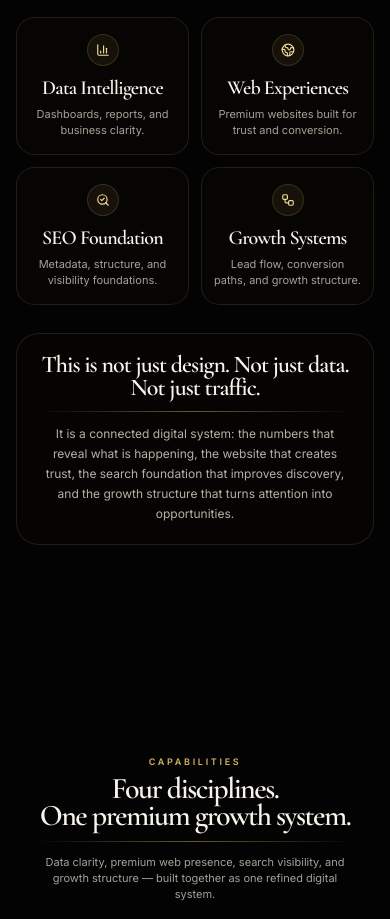
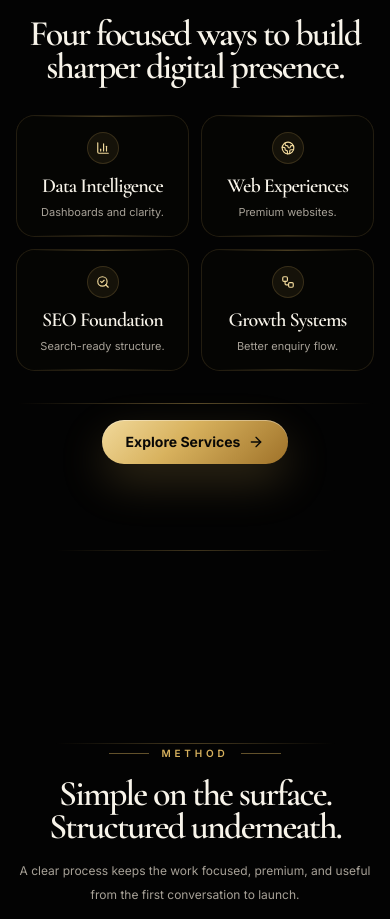
Before and after one commit to shubhampawarr/acesta-analytics, a Next.js app: page / in a window 390 px wide. Shown: the part 1063-1982 px from the top of the page. Built offline with nearby package versions, Linux system fonts and the light colour scheme.

Commit message:
Refine homepage services and method sections

```diff
--- a/app/page.tsx
+++ b/app/page.tsx
@@ -1,7 +1,6 @@
 import Navbar from '@/components/Navbar';
 import Hero from '@/components/Hero';
 import HomeServices from '@/components/HomeServices';
-import Services from '@/components/Services';
 import Process from '@/components/Process';
 import FinalCTA from '@/components/FinalCTA';
 import Footer from '@/components/Footer';
@@ -22,10 +21,6 @@ export default function Home() {
       </section>
 
       <section className="min-h-[100dvh] md:snap-start md:snap-always">
-        <Services />
-      </section>
-
-      <section className="min-h-[100dvh] md:snap-start md:snap-always">
         <Process />
       </section>
 
--- a/components/HomeServices.tsx
+++ b/components/HomeServices.tsx
@@ -1,4 +1,6 @@
+import Link from 'next/link';
 import {
+  ArrowRight,
   BarChart3,
   Globe2,
   SearchCheck,
@@ -9,51 +11,64 @@ import { Reveal, Stagger, StaggerItem } from '@/components/Reveal';
 const services = [
   {
     title: 'Data Intelligence',
-    description: 'Dashboards, reports, and business clarity.',
+    description: 'Dashboards and clarity.',
     icon: BarChart3,
   },
   {
     title: 'Web Experiences',
-    description: 'Premium websites built for trust and conversion.',
+    description: 'Premium websites.',
     icon: Globe2,
   },
   {
     title: 'SEO Foundation',
-    description: 'Metadata, structure, and visibility foundations.',
+    description: 'Search-ready structure.',
     icon: SearchCheck,
   },
   {
     title: 'Growth Systems',
-    description: 'Lead flow, conversion paths, and growth structure.',
+    description: 'Better enquiry flow.',
     icon: Workflow,
   },
 ];
 
 export default function HomeServices() {
   return (
-    <section className="relative flex min-h-screen items-center py-10 md:py-12">
+    <section className="relative flex min-h-screen items-center overflow-hidden py-10 md:py-12">
+      <div className="pointer-events-none absolute left-1/2 top-24 h-px w-[72%] -translate-x-1/2 gold-line opacity-50" />
+      <div className="pointer-events-none absolute bottom-24 left-1/2 h-px w-[72%] -translate-x-1/2 gold-line opacity-35" />
+
+      <div className="pointer-events-none absolute left-6 top-1/2 hidden h-[42%] w-px -translate-y-1/2 bg-gradient-to-b from-transparent via-[#d8b25e]/30 to-transparent md:block" />
+      <div className="pointer-events-none absolute right-6 top-1/2 hidden h-[42%] w-px -translate-y-1/2 bg-gradient-to-b from-transparent via-[#d8b25e]/30 to-transparent md:block" />
+
       <div className="premium-container">
         <div className="mx-auto max-w-6xl">
           <Reveal y={16}>
             <div className="text-center">
-              <p className="text-[10px] font-semibold uppercase tracking-[0.38em] text-[#d8b25e] md:text-[11px]">
-                Services
-              </p>
+              <div className="mx-auto mb-4 flex items-center justify-center gap-3">
+                <span className="h-px w-10 bg-[#d8b25e]/45" />
+                <p className="text-[10px] font-semibold uppercase tracking-[0.38em] text-[#d8b25e] md:text-[11px]">
+                  Services
+                </p>
+                <span className="h-px w-10 bg-[#d8b25e]/45" />
+              </div>
 
-              <h2 className="font-display mx-auto mt-3 max-w-xl text-3xl font-semibold leading-[0.95] tracking-[-0.045em] text-[#f8f4ea] md:text-5xl">
-                Four ways we build business clarity.
+              <h2 className="font-display mx-auto max-w-2xl text-4xl font-semibold leading-[0.92] tracking-[-0.05em] text-[#f8f4ea] md:text-6xl">
+                Four focused ways to build sharper digital presence.
               </h2>
             </div>
           </Reveal>
 
-          <Stagger className="mx-auto mt-7 grid max-w-[560px] grid-cols-2 gap-3 md:mt-8 md:max-w-none md:grid-cols-4">
+          <Stagger className="mx-auto mt-8 grid max-w-[560px] grid-cols-2 gap-3 md:mt-10 md:max-w-none md:grid-cols-4 md:gap-4">
             {services.map((service) => {
               const Icon = service.icon;
 
               return (
                 <StaggerItem key={service.title}>
-                  <article className="group h-full rounded-[1.15rem] border border-[#d8b25e]/14 bg-[#080705]/75 px-3 py-4 text-center transition duration-500 hover:-translate-y-1 hover:border-[#f1d99b]/35 hover:bg-[#0c0a07] md:rounded-[1.25rem] md:px-4 md:py-5 lg:px-5">
-                    <div className="mx-auto flex h-8 w-8 items-center justify-center rounded-full border border-[#d8b25e]/18 bg-[#d8b25e]/8 text-[#f1d99b] transition duration-500 group-hover:scale-110 group-hover:border-[#f1d99b]/45 md:h-9 md:w-9">
+                  <article className="group relative h-full overflow-hidden rounded-[1.15rem] border border-[#d8b25e]/14 bg-[#080705]/72 px-3 py-4 text-center transition duration-500 hover:-translate-y-1 hover:border-[#f1d99b]/35 hover:bg-[#0c0a07] md:rounded-[1.35rem] md:px-4 md:py-6">
+                    <div className="pointer-events-none absolute left-4 right-4 top-0 h-px bg-gradient-to-r from-transparent via-[#d8b25e]/45 to-transparent opacity-70" />
+                    <div className="pointer-events-none absolute bottom-0 left-4 right-4 h-px bg-gradient-to-r from-transparent via-[#d8b25e]/20 to-transparent" />
+
+                    <div className="mx-auto flex h-8 w-8 items-center justify-center rounded-full border border-[#d8b25e]/18 bg-[#d8b25e]/8 text-[#f1d99b] transition duration-500 group-hover:scale-110 group-hover:border-[#f1d99b]/45 md:h-10 md:w-10">
                       <Icon className="h-3.5 w-3.5 md:h-4 md:w-4" />
                     </div>
 
@@ -61,7 +76,7 @@ export default function HomeServices() {
                       {service.title}
                     </h3>
 
-                    <p className="mx-auto mt-2 max-w-[150px] text-[11px] leading-4 text-[#a7a197] md:mt-3 md:max-w-xs md:text-xs md:leading-5 lg:text-sm">
+                    <p className="mx-auto mt-2 max-w-[130px] text-[11px] leading-4 text-[#a7a197] md:mt-3 md:text-xs md:leading-5">
                       {service.description}
                     </p>
                   </article>
@@ -70,20 +85,17 @@ export default function HomeServices() {
             })}
           </Stagger>
 
-          <Reveal delay={0.18} y={18}>
-            <div className="mx-auto mt-7 max-w-4xl rounded-[1.4rem] border border-[#d8b25e]/14 bg-[#080705]/70 px-5 py-5 text-center md:mt-8 md:rounded-[1.75rem] md:px-6 md:py-6">
-              <p className="font-display mx-auto max-w-3xl text-2xl font-semibold leading-[0.95] tracking-[-0.04em] text-[#f8f4ea] md:text-4xl">
-                This is not just design. Not just data. Not just traffic.
-              </p>
+          <Reveal delay={0.16} y={14}>
+            <div className="mt-8 flex flex-col items-center justify-center gap-4 md:mt-10">
+              <div className="h-px w-full max-w-md gold-line opacity-50" />
 
-              <div className="mx-auto mt-3 h-px w-full max-w-xs gold-line opacity-60 md:mt-4 md:max-w-md" />
-
-              <p className="mx-auto mt-3 max-w-2xl text-xs leading-5 text-[#b8b0a3] md:mt-4 md:text-sm md:leading-6">
-                It is a connected digital system: the numbers that reveal what
-                is happening, the website that creates trust, the search
-                foundation that improves discovery, and the growth structure
-                that turns attention into opportunities.
-              </p>
+              <Link
+                href="/services"
+                className="gold-button group inline-flex items-center justify-center gap-2 rounded-full px-6 py-3 text-sm font-bold transition md:px-7 md:py-3.5"
+              >
+                Explore Services
+                <ArrowRight className="h-4 w-4 transition group-hover:translate-x-1" />
+              </Link>
             </div>
           </Reveal>
         </div>
--- a/components/Process.tsx
+++ b/components/Process.tsx
@@ -1,89 +1,99 @@
+import { ArrowRight, CheckCircle2 } from 'lucide-react';
 import Link from 'next/link';
-import { ArrowRight } from 'lucide-react';
 import { Reveal, Stagger, StaggerItem } from '@/components/Reveal';
 
-const process = [
+const steps = [
   {
     number: '01',
     title: 'Understand',
-    description:
-      'We study your business, digital presence, data gaps, and growth priorities.',
+    description: 'We clarify the business, audience, objective, and current digital gaps.',
   },
   {
     number: '02',
     title: 'Structure',
-    description:
-      'We define dashboards, web architecture, SEO foundations, and conversion paths.',
+    description: 'We define the right pages, data flow, content hierarchy, and conversion path.',
   },
   {
     number: '03',
     title: 'Build',
-    description:
-      'We design and develop assets that create clarity, trust, and visibility.',
+    description: 'We design and develop the system with clean execution and premium presentation.',
   },
   {
     number: '04',
-    title: 'Refine',
-    description:
-      'We improve presentation, data clarity, visibility, and growth flow.',
+    title: 'Launch',
+    description: 'We test, deploy, refine, and prepare the system for real business use.',
   },
 ];
 
 export default function Process() {
   return (
-    <section className="relative flex min-h-screen items-center py-6 md:py-12">
+    <section className="relative flex min-h-screen items-center overflow-hidden py-10 md:py-12">
+      <div className="pointer-events-none absolute left-1/2 top-24 h-px w-[72%] -translate-x-1/2 gold-line opacity-40" />
+      <div className="pointer-events-none absolute bottom-24 left-1/2 h-px w-[72%] -translate-x-1/2 gold-line opacity-30" />
+
       <div className="premium-container">
-        <div className="mx-auto max-w-7xl">
-          <div className="grid items-center gap-5 md:gap-8 lg:grid-cols-[0.82fr_1.18fr] lg:gap-9">
-            <Reveal y={18} className="text-center lg:-ml-6 lg:text-left xl:-ml-10">
-              <p className="text-[9px] font-semibold uppercase tracking-[0.3em] text-[#d8b25e] md:text-[11px] md:tracking-[0.38em]">
+        <div className="mx-auto max-w-6xl">
+          <Reveal y={16}>
+            <div className="text-center">
+              <div className="mx-auto mb-4 flex items-center justify-center gap-3">
+                <span className="h-px w-10 bg-[#d8b25e]/45" />
+                <p className="text-[10px] font-semibold uppercase tracking-[0.38em] text-[#d8b25e] md:text-[11px]">
                   Method
                 </p>
+                <span className="h-px w-10 bg-[#d8b25e]/45" />
+              </div>
 
-              <h2 className="font-display mx-auto mt-2 max-w-sm text-3xl font-semibold leading-[0.88] tracking-[-0.05em] text-[#f8f4ea] md:mt-4 md:max-w-xl md:text-6xl lg:mx-0">
-                Built with clarity.
-                <br />
-                Refined with precision.
+              <h2 className="font-display mx-auto max-w-2xl text-4xl font-semibold leading-[0.92] tracking-[-0.05em] text-[#f8f4ea] md:text-6xl">
+                Simple on the surface. Structured underneath.
               </h2>
 
-              <div className="mx-auto mt-3 h-px w-full max-w-xs gold-line opacity-60 md:mt-5 md:max-w-md lg:mx-0" />
+              <p className="mx-auto mt-4 max-w-xl text-xs leading-6 text-[#a7a197] md:mt-5 md:text-sm md:leading-7">
+                A clear process keeps the work focused, premium, and useful from the first conversation to launch.
+              </p>
+            </div>
+          </Reveal>
 
-              <p className="mx-auto mt-3 max-w-xs text-[11px] leading-4 text-[#a7a197] md:mt-5 md:max-w-sm md:text-sm md:leading-6 lg:mx-0">
-                Premium work should feel simple from the outside. Behind that
-                simplicity is structure, direction, and controlled execution.
+          <Stagger className="mx-auto mt-8 grid max-w-[620px] grid-cols-2 gap-3 md:mt-10 md:max-w-none md:grid-cols-4 md:gap-4">
+            {steps.map((step) => (
+              <StaggerItem key={step.number}>
+                <article className="group relative h-full overflow-hidden rounded-[1.15rem] border border-[#d8b25e]/14 bg-[#080705]/72 px-3 py-4 transition duration-500 hover:-translate-y-1 hover:border-[#f1d99b]/35 hover:bg-[#0c0a07] md:rounded-[1.35rem] md:px-4 md:py-6">
+                  <div className="pointer-events-none absolute left-4 right-4 top-0 h-px bg-gradient-to-r from-transparent via-[#d8b25e]/45 to-transparent opacity-70" />
+
+                  <div className="flex items-start justify-between gap-3">
+                    <p className="font-display text-3xl font-semibold leading-none tracking-[-0.05em] text-[#d8b25e]/75 md:text-4xl">
+                      {step.number}
                     </p>
 
-              <Link
-                href="/contact"
-                className="group mt-4 inline-flex items-center gap-2 text-xs font-semibold text-[#f1d99b] md:mt-6 md:text-sm"
-              >
-                Discuss your project
-                <ArrowRight className="h-3.5 w-3.5 transition group-hover:translate-x-1 md:h-4 md:w-4" />
-              </Link>
-            </Reveal>
-
-            <Stagger className="mx-auto grid w-full max-w-[480px] grid-cols-2 gap-2.5 lg:max-w-none lg:grid-cols-1 lg:gap-3">
-              {process.map((step) => (
-                <StaggerItem key={step.number}>
-                  <article className="group rounded-[1rem] border border-[#d8b25e]/14 bg-[#080705]/75 p-3 text-center transition duration-500 hover:border-[#f1d99b]/35 hover:bg-[#0c0a07] lg:relative lg:ml-12 lg:rounded-[1.25rem] lg:p-4 lg:text-left">
-                    <div className="mx-auto mb-2 flex h-7 w-7 items-center justify-center rounded-full border border-[#d8b25e]/24 bg-black text-[10px] font-semibold text-[#f1d99b] lg:absolute lg:-left-[3.75rem] lg:top-4 lg:mb-0 lg:h-10 lg:w-10 lg:text-xs">
-                      {step.number}
+                    <div className="flex h-7 w-7 shrink-0 items-center justify-center rounded-full border border-[#d8b25e]/18 bg-[#d8b25e]/8 text-[#f1d99b] transition duration-500 group-hover:scale-110 group-hover:border-[#f1d99b]/45 md:h-8 md:w-8">
+                      <CheckCircle2 className="h-3.5 w-3.5 md:h-4 md:w-4" />
+                    </div>
                   </div>
 
-                    <h3 className="font-display text-xl font-semibold leading-none tracking-[-0.035em] text-[#f8f4ea] md:text-2xl lg:text-3xl">
+                  <h3 className="font-display mt-4 text-2xl font-semibold leading-none tracking-[-0.04em] text-[#f8f4ea] md:text-3xl">
                     {step.title}
                   </h3>
 
-                    <p className="mx-auto mt-2 max-w-[145px] text-[10px] leading-4 text-[#a7a197] md:text-xs lg:mx-0 lg:max-w-2xl lg:text-sm lg:leading-5">
+                  <p className="mt-3 text-[11px] leading-5 text-[#a7a197] md:text-xs md:leading-6">
                     {step.description}
                   </p>
                 </article>
               </StaggerItem>
             ))}
           </Stagger>
+
+          <Reveal delay={0.16} y={14}>
+            <div className="mt-8 flex flex-col items-center justify-center gap-4 md:mt-10">
+              <div className="h-px w-full max-w-md gold-line opacity-50" />
+
+              <Link
+                href="/contact"
+                className="group inline-flex items-center justify-center gap-2 text-sm font-semibold text-[#f1d99b] transition hover:text-[#f8f4ea]"
+              >
+                Discuss a project
+                <ArrowRight className="h-4 w-4 transition group-hover:translate-x-1" />
+              </Link>
             </div>
-
-          <div className="mt-6 hidden h-px w-full gold-line opacity-50 md:block" />
+          </Reveal>
         </div>
       </div>
     </section>
```
Also changed, not shown: components/FinalCTA.tsx (+9 -10 lines), notes.txt (added). Lines whose indentation alone changed are shown as unchanged.
